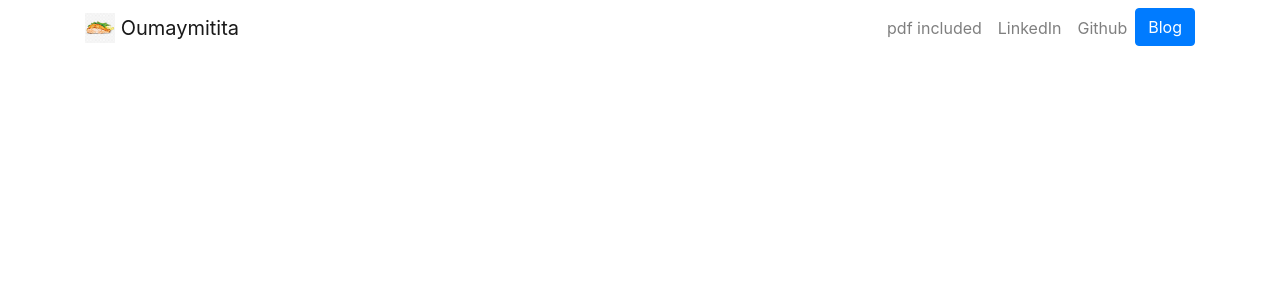
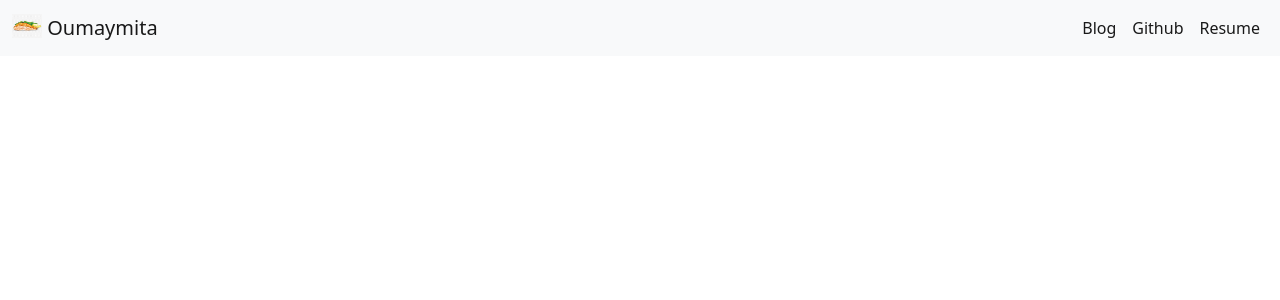
Before and after one commit to MileySJ/personal_portfolio_project, a Django app: template portfolio/templates/portfolio/base.html in a window 1280 px wide. Shown: the top 300 px of the page. Run offline with Django 4.2, Linux system fonts and the light colour scheme; the template is opened without the code that fills it, so the values that code supplies are empty; some libraries are stand-ins or nearby versions.

Commit message:
align nav items to right, img frame

```diff
--- a/portfolio/templates/portfolio/base.html
+++ b/portfolio/templates/portfolio/base.html
@@ -1,68 +1,32 @@
 {% load static %}
 
-<!doctype html>
-<html lang="en">
+<!-- CSS only -->
+<link href="https://cdn.jsdelivr.net/npm/bootstrap@5.2.0-beta1/dist/css/bootstrap.min.css" rel="stylesheet" integrity="sha384-0evHe/X+R7YkIZDRvuzKMRqM+OrBnVFBL6DOitfPri4tjfHxaWutUpFmBp4vmVor" crossorigin="anonymous">
 
-<head>
-  <!-- Required meta tags -->
-  <meta charset="utf-8">
-  <meta name="viewport" content="width=device-width, initial-scale=1, shrink-to-fit=no">
 
-  <!-- Bootstrap CSS -->
-  <link rel="stylesheet" href="https://stackpath.bootstrapcdn.com/bootstrap/4.4.1/css/bootstrap.min.css" integrity="sha384-Vkoo8x4CGsO3+Hhxv8T/Q5PaXtkKtu6ug5TOeNV6gBiFeWPGFN9MuhOf23Q9Ifjh" crossorigin="anonymous">
-
-  <link rel="stylesheet" href="" %}">
-
-  <link href="https://fonts.googleapis.com/css?family=Lato&display=swap" rel="stylesheet">
-
-  <link rel="icon" type="image/png" href="{% static 'portfolio/logo.png' %}">
-
-  <title>Oumaymita's portfolio</title>
-</head>
-
-<body>
-
-  <nav id="topNav" class="navbar navbar-expand-md navbar-light">
-    <div class="container">
-      <a class="navbar-brand" href="{% url 'home' %}">
-        <img src="{% static 'portfolio/logo.png' %}" width="30" height="30" class="d-inline-block align-top" alt="Nick's Logo">
-        <span>Oumaymitita</span>
-      </a>
-      <button class="navbar-toggler" type="button" data-toggle="collapse" data-target="#navbarNav" aria-controls="navbarNav" aria-expanded="false" aria-label="Toggle navigation">
+  <nav class="navbar navbar-expand-lg bg-light">
+    <div class="container-fluid">
+      <a class="navbar-brand" href="{% url 'home' %}"><img src="{% static 'portfolio/logo.png' %}" alt="" width="30" height="24" class="d-inline-block align-text-top">
+        Oumaymita</a>
+      <button class="navbar-toggler" type="button" data-bs-toggle="collapse" data-bs-target="#navbarNavDropdown" aria-controls="navbarNavDropdown" aria-expanded="false" aria-label="Toggle navigation">
         <span class="navbar-toggler-icon"></span>
       </button>
-      <div class="collapse navbar-collapse text-center" id="navbarNav">
-        <ul class="navbar-nav ml-auto">
+      <div class="collapse navbar-collapse justify-content-end" id="navbarNavDropdown">
+        <ul class="navbar-nav">
           <li class="nav-item">
-            <a class="nav-link" href="">pdf included</a>
+            <a class="nav-link active" aria-current="page" href="{% url 'blog:blog' %}">Blog</a>
           </li>
           <li class="nav-item">
-            <a class="nav-link" href="" target="_blank">LinkedIn</a>
+            <a class="nav-link active" href="http://www.github.com/mileysj" target="_blank">Github</a>
           </li>
           <li class="nav-item">
-            <a class="nav-link" href="" target="_blank">Github</a>
+            <a class="nav-link active" href="{% static 'portfolio/cv.pdf' %}" target="_blank">Resume</a>
           </li>
-          <li>
-            <a role="button" href="{% url 'blog:blog' %}" class="btn btn-primary">Blog</a>
+            </ul>
           </li>
         </ul>
       </div>
     </div>
   </nav>
-  <div class="container">
-
-
 {% block content  %}
-
 {% endblock %}
-
-</div>
-
-<!-- Optional JavaScript -->
-<!-- jQuery first, then Popper.js, then Bootstrap JS -->
-<script src="https://code.jquery.com/jquery-3.4.1.slim.min.js" integrity="sha384-J6qa4849blE2+poT4WnyKhv5vZF5SrPo0iEjwBvKU7imGFAV0wwj1yYfoRSJoZ+n" crossorigin="anonymous"></script>
-<script src="https://cdn.jsdelivr.net/npm/popper.js@1.16.0/dist/umd/popper.min.js" integrity="sha384-Q6E9RHvbIyZFJoft+2mJbHaEWldlvI9IOYy5n3zV9zzTtmI3UksdQRVvoxMfooAo" crossorigin="anonymous"></script>
-<script src="https://stackpath.bootstrapcdn.com/bootstrap/4.4.1/js/bootstrap.min.js" integrity="sha384-wfSDF2E50Y2D1uUdj0O3uMBJnjuUD4Ih7YwaYd1iqfktj0Uod8GCExl3Og8ifwB6" crossorigin="anonymous"></script>
-</body>
-
-</html>
```
Also changed, not shown: portfolio/templates/portfolio/home.html (+5 -2 lines), portfolio/static/portfolio/custom.css (deleted), 1 other file.
